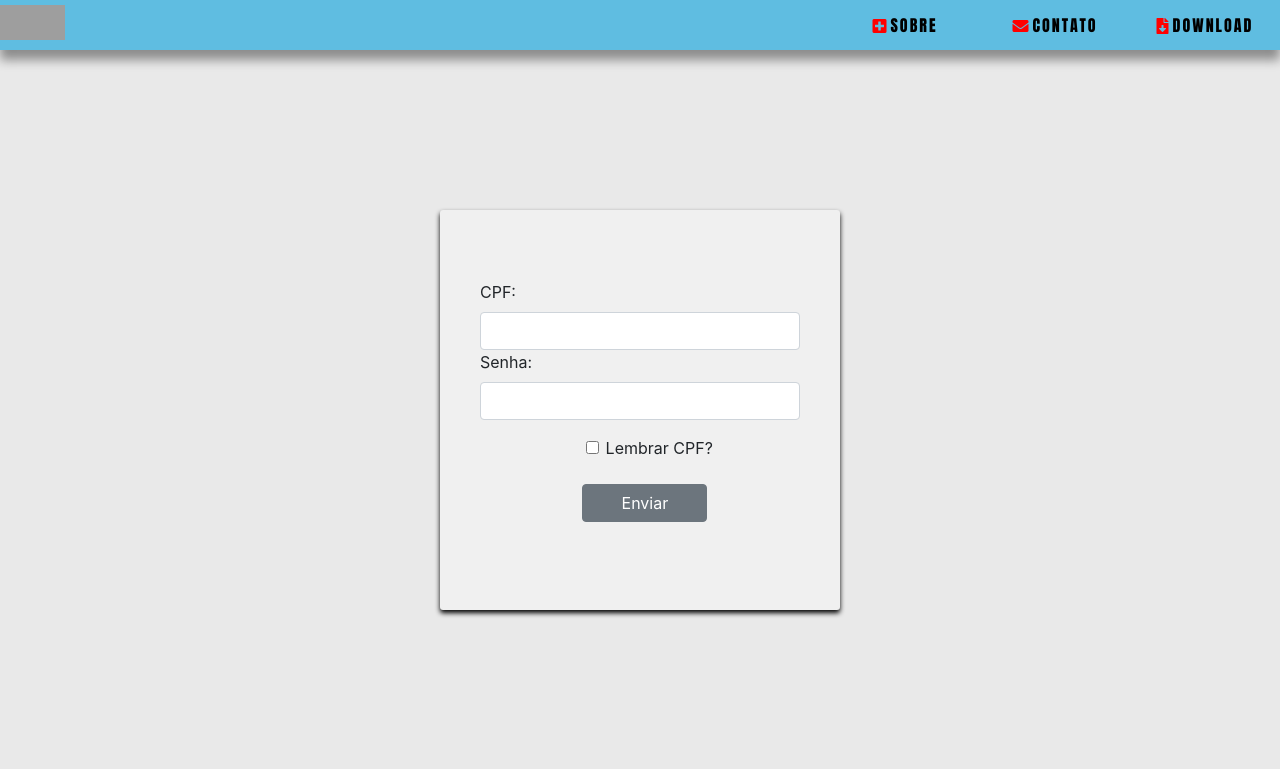
After one commit to Bruce2107/AnibookClassic, a PHP site: page /TCC/TestesVisual/pagina1.php in a window 1280 px wide. The commit adds this page. Shown: the top 769 px of the page. Run offline with PHP 8.4, Linux system fonts and the light colour scheme; data that the repository does not hold is empty; some libraries are stand-ins or nearby versions; grey boxes are pictures that could not be loaded.

Commit message:
Tela Login feita

```diff
--- a/TCC/AreaTestes/Visual.php
+++ b/TCC/AreaTestes/Visual.php
@@ -80,7 +80,8 @@ else echo "Erro ao criar a turma";*/
 /*$vetor = $fdao->getDadasPrev("47535061850turma1");
 echo "Dadas: ".$vetor[1];
 echo "<br>Previstas: ".$vetor[0];*/
-$aluno = new AlunoDados(0,"Eduardo",0,0,0,1,45,20);
+//Funcionando
+$aluno = new AlunoDados(0,"Henrique",0,0,0,1,45,20);
 if($fdao->InsereAluno("12457896300turma1",$aluno))
     echo "Sucesso";
 else
--- /dev/null
+++ b/TCC/TestesVisual/css/footer.css
@@ -0,0 +1,7 @@
+footer{
+    position: fixed;
+    bottom: 0;
+    height: 50px;
+    width: 100%;
+    background: #5fbde1;
+}
--- /dev/null
+++ b/TCC/TestesVisual/css/login.css
@@ -0,0 +1,23 @@
+main {
+width: 100vw;
+height: 90vh;
+display: flex;
+flex-direction: row;
+justify-content: center;
+align-items: center;
+}
+.formLogin {
+    padding: 70px 40px 40px;
+    border-radius: 3px;
+    box-shadow: 0px 3px 5px 0px black;
+    background: #f0f0f0;
+    width: 400px;
+    height: 400px;
+}
+.btn{
+    width: 125px;
+    margin-left: 32%;
+}
+.form-check{
+    margin-left: 33%;
+}
--- /dev/null
+++ b/TCC/TestesVisual/css/nav.css
@@ -0,0 +1,103 @@
+body{
+    margin: 0;
+    padding: 0;
+    background: #e9e9e9;
+}
+header{
+    width: 100%;
+    background: #5fbde1;
+    box-shadow: 0 10px 10px rgba(0,0,0,.4);
+    box-sizing: border-box;
+    height: 50px;
+    overflow: hidden;
+}
+.logo{
+    float: left;
+    height: 50px;
+    width: 75px;
+}
+.logo > img{
+    height: 40px;
+    width: 65px;
+    padding-top: 5px;
+}
+nav{
+    text-align: center;
+    float: right;
+}
+nav > ul{
+    list-style: none;
+    padding: 0;
+    margin: 0;
+    display: flex;
+}
+nav > ul > li{
+    width: 150px;
+    position: relative;
+    text-transform: uppercase;
+    display: inline-block;
+}
+nav > ul > li > a{
+    font: 1em Impact, fantasy;
+    color: black;
+    font-weight: bolder;
+    text-decoration: none;
+    letter-spacing: 2px;
+    line-height: 50px;
+}
+nav > ul > li > a > i{
+    color: #ff0000;
+    margin-right: 2px;
+}
+nav > ul > li > a:hover{
+    text-decoration: underline;
+    /*color: lightcoral;*/
+    color: deepskyblue;
+}
+nav > ul > li:hover{
+    background-color: rgba(255,250,255,.7)
+}
+.menu{
+    font-size: 24px;
+    cursor: pointer;
+    display: none;
+}
+.menu i{
+    color: #ff0000;
+    line-height: 50px;
+}
+@media (max-width: 991px){
+    header{
+        padding: 0 20px;
+    }
+    .menu{
+        float: right;
+        display: block;
+    }
+    nav{
+        position: absolute;
+        width: 60%;
+        height: calc(100vh - 50px);
+        top: 50px;
+        left: -150%;
+        transition: 0.5s;
+        background-color: rgba(64, 196, 255,.6);
+        border: 1px #c0c0c0 solid;
+        z-index: 999;
+    }
+    nav > ul{
+        display: inline-grid;
+        transition: 0.5s;
+        text-align: center;
+        justify-content: center;
+        align-items: center;
+        padding-top: 120px;
+
+    }
+    nav > ul > li:hover{
+        background: none;
+    }
+    nav.active{
+        left: 0%;
+    }
+}
--- /dev/null
+++ b/TCC/TestesVisual/footer.php
@@ -0,0 +1,11 @@
+<script src="https://code.jquery.com/jquery-3.3.1.slim.min.js" integrity="sha384-q8i/X+965DzO0rT7abK41JStQIAqVgRVzpbzo5smXKp4YfRvH+8abtTE1Pi6jizo" crossorigin="anonymous"></script>
+<script src="https://cdnjs.cloudflare.com/ajax/libs/popper.js/1.14.7/umd/popper.min.js" integrity="sha384-UO2eT0CpHqdSJQ6hJty5KVphtPhzWj9WO1clHTMGa3JDZwrnQq4sF86dIHNDz0W1" crossorigin="anonymous"></script>
+<script src="https://stackpath.bootstrapcdn.com/bootstrap/4.3.1/js/bootstrap.min.js" integrity="sha384-JjSmVgyd0p3pXB1rRibZUAYoIIy6OrQ6VrjIEaFf/nJGzIxFDsf4x0xIM+B07jRM" crossorigin="anonymous"></script>
+
+<script>
+    $('.menu').click(function(){
+        $('nav').toggleClass('active')
+    })
+</script>
+</body>
+</html>
--- /dev/null
+++ b/TCC/TestesVisual/formLogin.php
@@ -0,0 +1,30 @@
+<?php
+session_start();
+$cpfSalvo = "";
+if(isset($_SESSION['lembrar'])){
+    $cpfSalvo = $_SESSION['lembrar'];
+    $chek = "checked";
+}
+?>
+<main>
+    <div class="formLogin">
+        <form action="validaLogin.php" method="post">
+            <div class="form-group">
+                <label for="cpf">CPF:</label>
+                <input class="form-control" type="text" name="cpf" id="cpf" value="<?php echo @$cpfSalvo ?>" required>
+                <label for="senha">Senha:</label>
+                <input class="form-control" type="password" name="senha" id="senha" required>
+            </div>
+            <div class="form-check">
+                <input class="form-check-input" type="checkbox" name="lembrar" id="lembrar" <?php echo $chek?>>
+                <label for="lembrar" class="form-check-label">Lembrar CPF?</label>
+            </div>
+            <br>
+            <button class="btn btn-secondary" type="submit">Enviar</button>
+            <br><br>
+            <?php
+                echo @$_GET['m'];
+            ?>
+        </form>
+    </div>
+</main>
--- /dev/null
+++ b/TCC/TestesVisual/navbar.php
@@ -0,0 +1,29 @@
+<?php
+    $titulo = "Titulo";
+?>
+<!DOCTYPE html>
+<html lang="en">
+<head>
+    <meta charset="UTF-8">
+    <meta name="viewport" content="width=device-width, initial-scale=1.0">
+    <meta http-equiv="X-UA-Compatible" content="ie=edge">
+    <link rel="stylesheet" href="https://use.fontawesome.com/releases/v5.8.1/css/all.css" integrity="sha384-50oBUHEmvpQ+1lW4y57PTFmhCaXp0ML5d60M1M7uH2+nqUivzIebhndOJK28anvf" crossorigin="anonymous">
+    <link rel="stylesheet" href="https://stackpath.bootstrapcdn.com/bootstrap/4.3.1/css/bootstrap.min.css" integrity="sha384-ggOyR0iXCbMQv3Xipma34MD+dH/1fQ784/j6cY/iJTQUOhcWr7x9JvoRxT2MZw1T" crossorigin="anonymous">
+    <link rel="stylesheet" href="<?php echo @$css; ?>">
+    <link rel="stylesheet" href="./css/nav.css">
+    <link rel="stylesheet" href="./css/footer.css">
+    <title><?php echo $titulo; ?></title>
+</head>
+<body>
+<header>
+    <div class="logo"><img src="../oie_transparent.pngi"></div>
+    <nav>
+        <ul>
+            <li><a href="#"><i class="fas fa-plus-square"></i>Sobre</a></li>
+            <li><a href="#"><i class="fas fa-envelope"></i>Contato</a></li>
+            <li><a href="#"><i class="fas fa-file-download"></i>Download</a></li>
+
+        </ul>
+    </nav>
+    <div class="menu" alt="Menu"><i class="fas fa-bars"></i></div>
+</header>
--- /dev/null
+++ b/TCC/TestesVisual/pagina1.php
@@ -0,0 +1,6 @@
+<?php
+$css = "./css/login.css";
+include_once "navbar.php";
+include_once "formLogin.php";
+include_once "footer.php";
+?>
```
Also changed, not shown: ENVIARemail.php (added, +81 -0 lines), TCC/TestesVisual/testes.css (added, +51 -0 lines), TCC/TestesVisual/validaLogin.php (added, +40 -0 lines).
